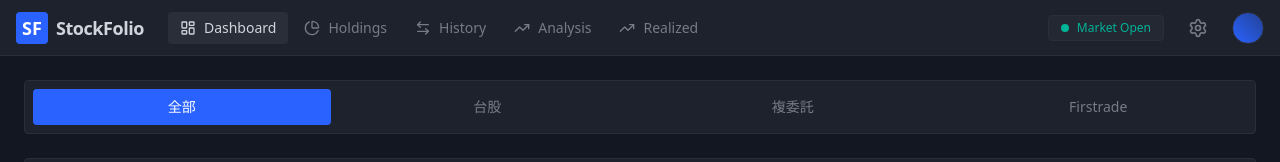
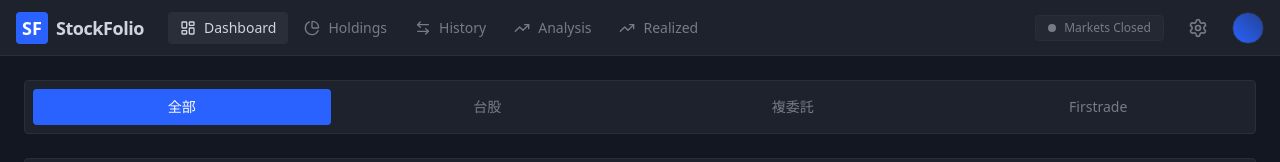
Before and after one commit to rayrain161/Stock-Portfolio, a React (Vite) app: page / in a window 1280 px wide. Shown: the top 162 px of the page. Built offline with nearby package versions, Linux system fonts and the light colour scheme; no server answers.

Commit message:
Implement real market status logic

```diff
--- a/src/components/Layout.tsx
+++ b/src/components/Layout.tsx
@@ -9,6 +9,69 @@ interface LayoutProps {
   activeTab: 'dashboard' | 'holdings' | 'history' | 'analysis' | 'realized';
   onTabChange: (tab: 'dashboard' | 'holdings' | 'history' | 'analysis' | 'realized') => void;
 }
+
+const MarketStatus = () => {
+  const [status, setStatus] = React.useState<{ isOpen: boolean; label: string; color: string }>({
+    isOpen: false,
+    label: 'Loading...',
+    color: '#787b86'
+  });
+
+  React.useEffect(() => {
+    const checkMarketStatus = () => {
+      const now = new Date();
+
+      // Helper to get parts in timezone
+      const getParts = (timeZone: string) => {
+        const formatter = new Intl.DateTimeFormat('en-US', {
+          timeZone,
+          hour: 'numeric',
+          minute: 'numeric',
+          hour12: false,
+          weekday: 'short'
+        });
+        const parts = formatter.formatToParts(now);
+        const hour = parseInt(parts.find(p => p.type === 'hour')?.value || '0');
+        const minute = parseInt(parts.find(p => p.type === 'minute')?.value || '0');
+        const weekday = parts.find(p => p.type === 'weekday')?.value;
+        return { hour, minute, weekday };
+      };
+
+      // Check Taiwan Market (09:00 - 13:30, Mon-Fri)
+      const tw = getParts('Asia/Taipei');
+      const isTwWeekday = !['Sat', 'Sun'].includes(tw.weekday || '');
+      const twTime = tw.hour * 100 + tw.minute;
+      const isTwOpen = isTwWeekday && twTime >= 900 && twTime <= 1330;
+
+      // Check US Market (09:30 - 16:00, Mon-Fri)
+      const us = getParts('America/New_York');
+      const isUsWeekday = !['Sat', 'Sun'].includes(us.weekday || '');
+      const usTime = us.hour * 100 + us.minute;
+      const isUsOpen = isUsWeekday && usTime >= 930 && usTime <= 1600;
+
+      if (isTwOpen && isUsOpen) {
+        setStatus({ isOpen: true, label: 'Markets Open', color: '#00b498' });
+      } else if (isTwOpen) {
+        setStatus({ isOpen: true, label: 'TW Market Open', color: '#00b498' });
+      } else if (isUsOpen) {
+        setStatus({ isOpen: true, label: 'US Market Open', color: '#00b498' });
+      } else {
+        setStatus({ isOpen: false, label: 'Markets Closed', color: '#787b86' });
+      }
+    };
+
+    checkMarketStatus();
+    const interval = setInterval(checkMarketStatus, 60000); // Update every minute
+    return () => clearInterval(interval);
+  }, []);
+
+  return (
+    <div className="hidden sm:flex items-center gap-2 px-3 py-1 bg-[#2a2e39]/50 rounded border border-[#2a2e39]">
+      <div className={clsx("w-2 h-2 rounded-full", status.isOpen && "animate-pulse")} style={{ backgroundColor: status.color }}></div>
+      <span className="text-xs font-medium" style={{ color: status.color }}>{status.label}</span>
+    </div>
+  );
+};
 
 export const Layout: React.FC<LayoutProps> = ({ children, activeTab, onTabChange }) => {
   const [isSettingsOpen, setIsSettingsOpen] = useState(false);
@@ -93,10 +156,7 @@ export const Layout: React.FC<LayoutProps> = ({ children, activeTab, onTabChange
 
         {/* Right Icons - Fixed */}
         <div className="flex items-center gap-2 sm:gap-4 shrink-0">
-          <div className="hidden sm:flex items-center gap-2 px-3 py-1 bg-[#2a2e39]/50 rounded border border-[#2a2e39]">
-            <div className="w-2 h-2 rounded-full bg-[#00b498] animate-pulse"></div>
-            <span className="text-xs font-medium text-[#00b498]">Market Open</span>
-          </div>
+          <MarketStatus />
           <button
             onClick={() => setIsSettingsOpen(true)}
             className="p-2 text-[#787b86] hover:text-[#d1d4dc] hover:bg-[#2a2e39] rounded transition-colors"
```
